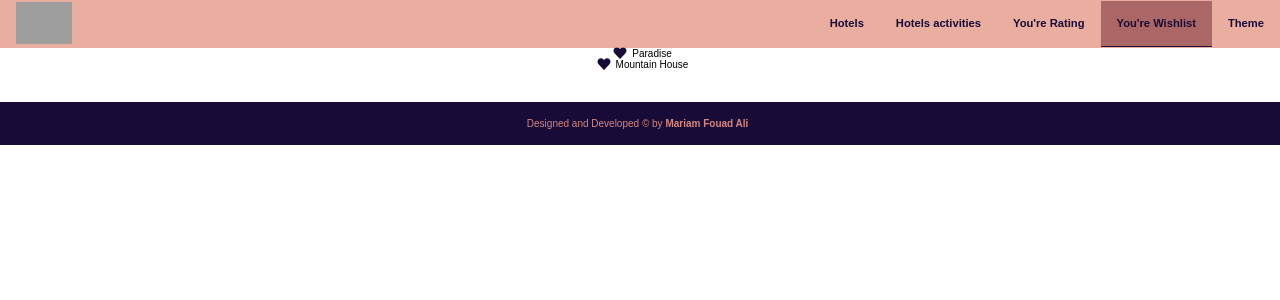
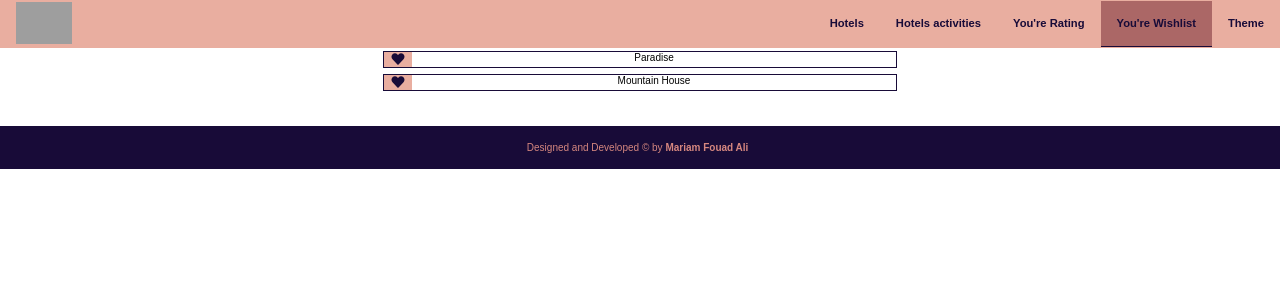
Before and after one commit to mariam-fouad/hotbird, a React (Create React App) app: page /wishlist in a window 1280 px wide. Shown: the top 300 px of the page. Built offline with nearby package versions, Linux system fonts and the light colour scheme; grey boxes are pictures that could not be loaded; a web font is replaced by a local one.

Commit message:
style the wishCard

```diff
--- a/src/components/UI-components/wishCard/wishCard.js
+++ b/src/components/UI-components/wishCard/wishCard.js
@@ -4,15 +4,35 @@ import styled from 'styled-components';
 import Icons from '../icons/icons';
 
 const wishCard = (props)=>{
+    const WishCard = styled.div`
+        width: 40vw;
+        border: 1px solid ${props.themeColors.colorPrimary};
+        margin : 3px;
+        display:flex;
+        justify-content: space-between;;
+    `;
 
+    const Heart = styled.div`
+        background-color : ${props.themeColors.colorSecondaryTrans};
+        padding:2px;
+    `;
+
+    const Hotel = styled.div`
+        width:100%;
+    `;
     return (
-        <div>
-            <Icons
-            color={props.themeColors.colorPrimary}
-            hoverColor={props.themeColors.colorPrimary}
-            service={"heart"}/>
-            {props.hotel.hotelName}
-        </div>
+        <WishCard>
+            <Heart>
+                <Icons
+                color={props.themeColors.colorPrimary}
+                hoverColor={props.themeColors.colorPrimary}
+                service={"heart"}/>
+            </Heart>
+
+            <Hotel>
+                {props.hotel.hotelName}
+            </Hotel>
+        </WishCard>
     );
 
 }
```
